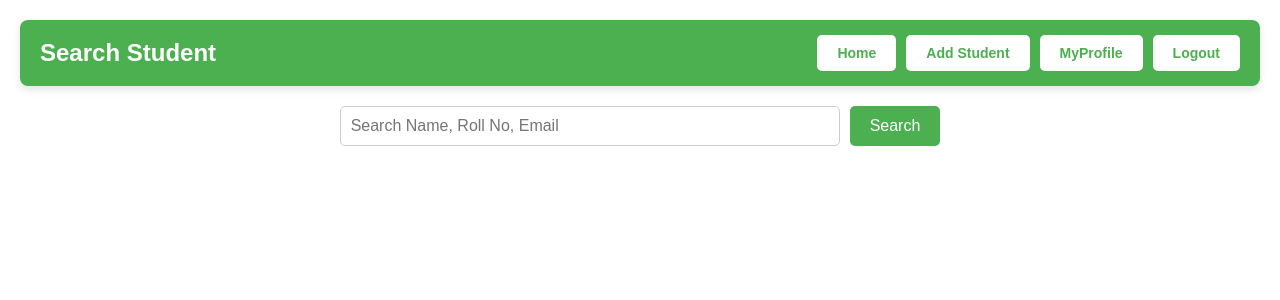
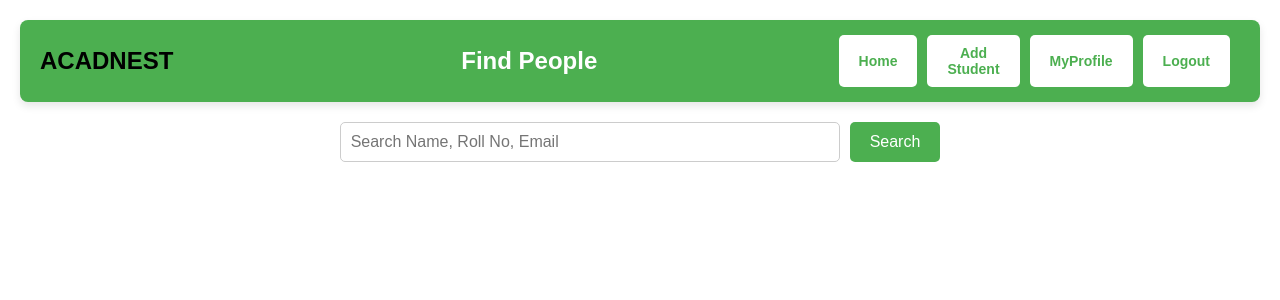
Before and after one commit to deepak728/AcadNest, a React (Create React App) app in the folder acadnest-frontend/: page / in a window 1280 px wide. Shown: the top 300 px of the page. Built offline with nearby package versions, Linux system fonts and the light colour scheme.

Commit message:
added app name

```diff
--- a/acadnest-frontend/src/components/AddStudent.css
+++ b/acadnest-frontend/src/components/AddStudent.css
@@ -4,6 +4,8 @@
   padding: 20px;
   width: 100%;
   box-sizing: border-box;
+  max-width: 100vw; /* Ensure container doesn’t exceed screen width */
+  overflow-x: hidden; /* Hide horizontal overflow */
 }
 
 /* Top tile styling */
@@ -19,8 +21,37 @@
   border-radius: 8px;
   box-shadow: 0 4px 8px rgba(0, 0, 0, 0.1);
   margin-bottom: 20px;
+  width: 100%;
+  box-sizing: border-box;
 }
 
+/* Left-aligned "ACADNEST" */
+.find-people-left {
+  font-weight: bold;
+  font-size: 24px;
+  color: black; /* ACADNEST text color */
+  flex-basis: 15%; /* Left part takes minimal space */
+}
+
+/* Center-aligned "Search Student" */
+.find-people-center {
+  font-weight: bold;
+  font-size: 24px;
+  text-align: center;
+  flex-grow: 1; /* Fill remaining space */
+  display: flex;
+  justify-content: center;
+}
+
+/* Right-aligned buttons */
+.top-buttons {
+  display: flex;
+  gap: 10px;
+  flex-basis: 20%;
+  justify-content: flex-end;
+}
+
+/* Button styling */
 .top-buttons .button {
   background-color: white;
   color: #4caf50;
@@ -58,6 +89,7 @@
   box-sizing: border-box;
 }
 
+/* Focus state for input fields */
 .add-student-form input:focus,
 .add-student-form select:focus {
   border-color: #4caf50;
--- a/acadnest-frontend/src/components/AddStudent.js
+++ b/acadnest-frontend/src/components/AddStudent.js
@@ -59,15 +59,14 @@ const handleSubmit = async (e) => {
 
 
   return (
-    <div className="add-student-page">
+   <div className="add-student-page">
       {/* Top Tile */}
       <div className="top-tile">
-        <div className="find-people">Add Student</div>
+        <div className="find-people-left">ACADNEST</div>
+        <div className="find-people-center">Add Student</div>
         <div className="top-buttons">
-        <button className="button">Home</button>
-          <button className="button" onClick={() => navigate("/search")}>
-            Search Student
-          </button>
+          <button className="button" onClick={() => navigate("/")}>Home</button>
+          <button className="button" onClick={() => navigate("/search")}>Search Student</button>
           <button className="button">MyProfile</button>
           <button className="button">Logout</button>
         </div>
--- a/acadnest-frontend/src/components/SearchPage.css
+++ b/acadnest-frontend/src/components/SearchPage.css
@@ -1,10 +1,14 @@
+/* src/SearchPage.css */
+
 /* Overall search page container */
 .search-page {
   font-family: 'Arial', sans-serif;
   margin: 0 auto; /* Center the page content */
   padding: 20px; /* Add padding around the page */
   width: 100%; /* Full width */
+  max-width: 100vw; /* Make sure the container doesn't exceed the viewport width */
   box-sizing: border-box; /* Include padding in width calculations */
+  overflow-x: hidden; /* Hide any horizontal overflow */
 }
 
 /* Top bar container */
@@ -20,14 +24,38 @@
   border-radius: 8px;
   box-shadow: 0 4px 8px rgba(0, 0, 0, 0.1); /* Subtle shadow for elevation */
   margin-bottom: 20px; /* Space below the top bar */
+  width: 100%;
+  box-sizing: border-box; /* Include padding in width calculation */
 }
 
-/* Top bar buttons */
+/* Left-aligned "ACADNEST" */
+.find-people-left {
+  font-weight: bold;
+  font-size: 24px;
+  flex-basis: 15%; /* Allow left part to take up minimal space */
+  color: black; /* Make ACADNEST text black */
+}
+
+/* Center-aligned "Find People" */
+.find-people-center {
+  font-weight: bold;
+  font-size: 24px;
+  text-align: center; /* Center the text */
+  flex-grow: 1; /* Allow this section to take up the remaining space */
+  display: flex;
+  justify-content: center;
+}
+
+/* Right-aligned buttons */
 .top-buttons {
   display: flex;
   gap: 10px;
+  flex-basis: 20%; /* Allow the buttons to take up some space */
+  justify-content: flex-end; /* Align buttons to the right */
+  padding-right: 10px; /* Add right margin to space out the buttons */
 }
 
+/* Button styling */
 .button {
   background-color: white;
   color: #4caf50;
@@ -42,6 +70,8 @@
 .button:hover {
   background-color: #e7e7e7;
 }
+
+
 
 /* Search container */
 .search-container {
--- a/acadnest-frontend/src/components/SearchPage.js
+++ b/acadnest-frontend/src/components/SearchPage.js
@@ -60,9 +60,10 @@ const SearchPage = () => {
 
   return (
     <div className="search-page">
-      {/* Tile with Find People and buttons */}
+      {/* Top tile with ACADNEST, Find People, and buttons */}
       <div className="top-tile">
-        <div className="find-people">Search Student</div>
+        <div className="find-people-left">ACADNEST</div> {/* Left-aligned ACADNEST */}
+        <div className="find-people-center">Find People</div> {/* Center-aligned Find People */}
         <div className="top-buttons">
           <button className="button">Home</button>
           <button className="button" onClick={() => navigate("/add-student")}>
```
